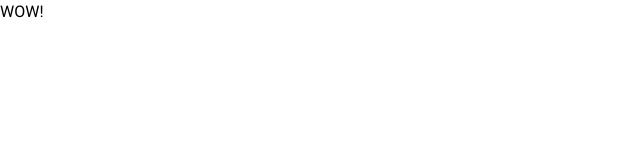
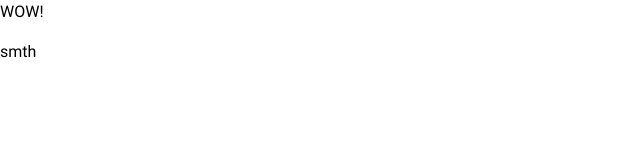
Before and after one commit to dana-humeniuk/random-quote, a website built with Vite: page pages/index.html in a window 1280 px wide. Shown: the full height of the page, 0-640 px from the left. Built offline with nearby package versions, Linux system fonts and the light colour scheme.

Commit message:
add additional paragraph to index.html

```diff
--- a/pages/index.html
+++ b/pages/index.html
@@ -7,6 +7,8 @@
   </head>
   <body>
     <p>WOW!</p>
+    <p>smth</p>
+
     <script type="module" src="/src/scripts/main.ts" defer></script>
   </body>
 </html>
```
